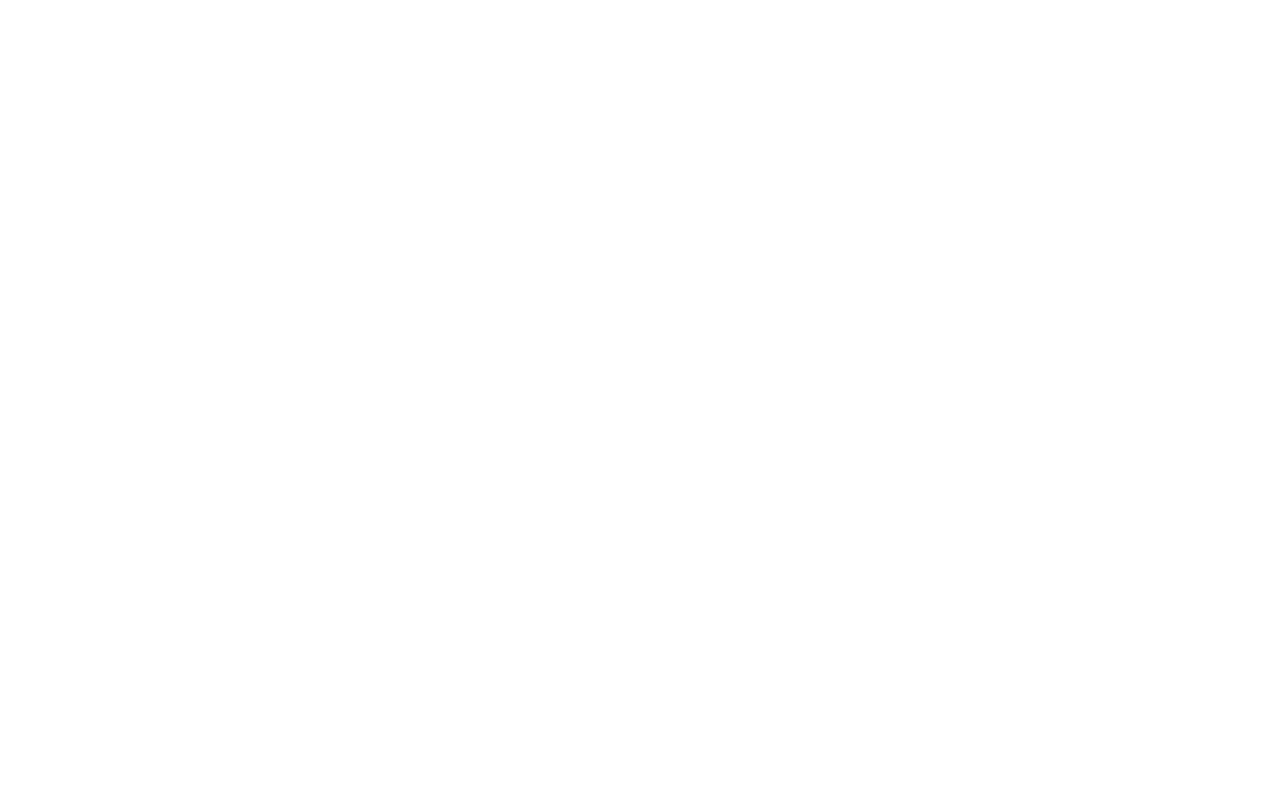
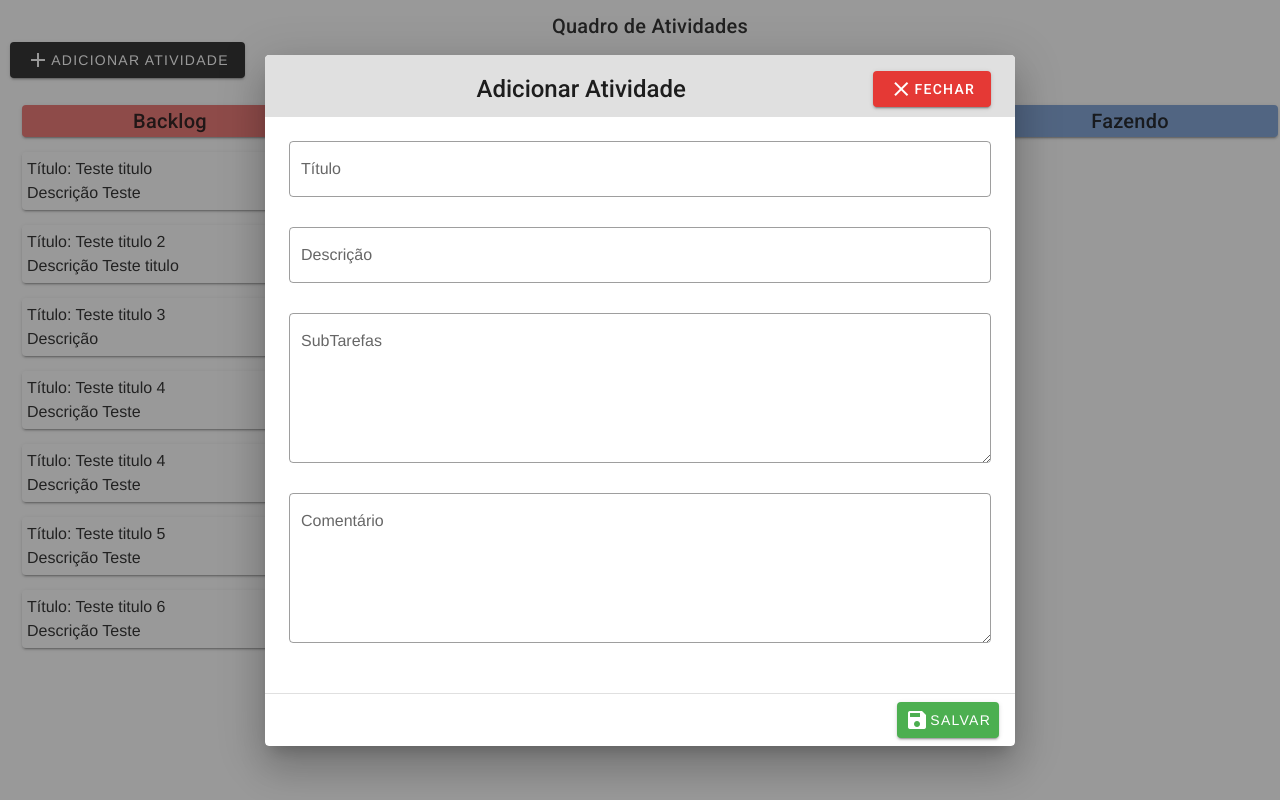
Before and after one commit to ViniciusTAC/ProjetoVue, a Vue app in the folder taskboard/: page /criar_atividade in a window 1280 px wide. Built offline with nearby package versions, Linux system fonts and the light colour scheme; data requests are answered from the project's data file.

Commit message:
alteração de backend e criação de rotas

```diff
--- a/taskboard/db/db.json
+++ b/taskboard/db/db.json
@@ -1,4 +1,77 @@
 {
-    "status": [],
-    "atividades": []
+  "status": [
+    {
+      "idStatus": 1,
+      "tipo": "Backlog",
+      "color": "#ea6e6b"
+    },
+    {
+      "idStatus": 2,
+      "tipo": "Priorizadas",
+      "color": "#bd3dbd"
+    },
+    {
+      "idStatus": 3,
+      "tipo": "A Fazer",
+      "color": "#7d7d7d"
+    },
+    {
+      "idStatus": 4,
+      "tipo": "Fazendo",
+      "color": "#799fd4"
+    },
+    {
+      "idStatus": 5,
+      "tipo": "Revisando",
+      "color": "#e08d6f"
+    },
+    {
+      "idStatus": 6,
+      "tipo": "Prontas",
+      "color": "#a6eca5"
+    }
+  ],
+  "atividades": [
+    {
+      "title": "Teste titulo",
+      "description": "Teste",
+      "id": 1,
+      "idStatus": 1
+    },
+    {
+      "title": "Teste titulo 2",
+      "description": "Teste titulo",
+      "idStatus": 1,
+      "id": 2
+    },
+    {
+      "title": "Teste titulo 3",
+      "idStatus": 1,
+      "id": 3
+    },
+    {
+      "title": "Teste titulo 4",
+      "description": "Teste",
+      "idStatus": 1,
+      "id": 4
+    },
+    {
+      "title": "Teste titulo 4",
+      "description": "Teste",
+      "idStatus": 1,
+      "id": 5
+    },
+    {
+      "title": "Teste titulo 5",
+      "description": "Teste",
+      "idStatus": 1,
+      "id": 6
+    },
+    {
+      "title": "Teste titulo 6",
+      "description": "Teste",
+      "idStatus": 1,
+      "id": 7
+    }
+  ]
 }
--- a/taskboard/src/App.vue
+++ b/taskboard/src/App.vue
@@ -1,5 +1,5 @@
 <template>
-  <v-app>
+  <v-app id="app">
     <v-main>
       <router-view />
     </v-main>
@@ -14,3 +14,14 @@ export default {
   }),
 };
 </script>
+<style>
+#app {
+  font-family: Avenir, Helvetica, Arial, sans-serif;
+  -webkit-font-smoothing: antialiased;
+  -moz-osx-font-smoothing: grayscale;
+  overflow-x: auto;
+  white-space: nowrap;
+  -webkit-overflow-scrolling: touch;
+}
+
+</style>
--- a/taskboard/src/components/Column-Title.vue
+++ b/taskboard/src/components/Column-Title.vue
@@ -4,8 +4,8 @@
 
         div v-for atividades.filter( status.idStatus)
             card -> detalhes da atividade -->
-        <v-card>
-            titulo
+        <v-card :color="status.color" class="title">
+            {{ status.tipo }}
         </v-card>
 
 
@@ -15,7 +15,11 @@
 <script>
 
 export default {
-    props: {},
+    props: {
+        status: {
+            type: Object
+        }
+    },
     components: {
     },
     name: 'Título',
@@ -24,4 +28,8 @@ export default {
 }
 </script>
 
-<style scoped></style>
+<style scoped>
+.title{
+    text-align: center;
+}
+</style>
--- a/taskboard/src/components/Column.vue
+++ b/taskboard/src/components/Column.vue
@@ -5,8 +5,14 @@
         div v-for atividades.filter( status.idStatus)
             card -> detalhes da atividade -->
 
-        <column-title />
-        <task-card />
+        <column-title :status="status" />
+        <div v-for="(task) in taskList.filter(
+            (tsk) => tsk.idStatus == status.idStatus
+        )" :key="task.id">
+            <task-card :task="task" />
+
+        </div>
+
 
     </div>
 </template>
@@ -15,19 +21,38 @@
 import ColumnTitle from "./Column-Title.vue"
 import TaskCard from "./Task-Card.vue"
 export default {
-    props: {},
+    props: {
+        status: {
+            type: Object
+        }
+    },
     components: {
         ColumnTitle,
         TaskCard,
     },
     name: 'Coluna',
     data: () => ({
+        taskList: [],
     }),
+    methods: {
+        async getData() {
+            const req = await fetch("http://localhost:3000/atividades");
+            this.taskList = await req.json();
+        }
+    },
+    created() {
+    },
+    mounted() {
+        this.getData();
+    },
+    watch: {
+        $route(to, from) {
+            //console.log("watch  $route", from)
+
+            this.getData()
+        },
+    }
 }
 </script>
 
-<style scoped>
-.column {
-    width: 100%;
-}
-</style>
+<style scoped></style>
--- a/taskboard/src/components/Columns.vue
+++ b/taskboard/src/components/Columns.vue
@@ -1,8 +1,8 @@
 <template>
     <div class="columns">
-        <v-row>
-            <v-col v-for="n in 6">
-                <column />
+        <v-row class="row">
+            <v-col no-gutters v-for="(status) in statusList" :key="status.idStatus">
+                <column :status="status" />
             </v-col>
         </v-row>
     </div>
@@ -17,12 +17,28 @@ export default {
     },
     name: 'Colunas',
     data: () => ({
+        statusList: []
     }),
+    methods: {
+        async getStatus() {
+            const req = await fetch("http://localhost:3000/status");
+            this.statusList = await req.json();
+        }
+    },
+    created() {
+    },
+    mounted() {
+        this.getStatus();
+    },
 }
 </script>
 
 <style scoped>
 .columns {
+    width: 150%;
     margin-top: 15px;
 }
+.row{
+    margin: 0;
+}
 </style>
--- a/taskboard/src/components/Home.vue
+++ b/taskboard/src/components/Home.vue
@@ -1,37 +1,88 @@
 <template>
-  <div class="quadro">
-    <h1 class="titulo">
+  <div class="board">
+    <h1 class="title">
       Quadro de Atividades
     </h1>
-    <v-btn color="primary" @click="">
+    <v-btn color="primary" dark @click="addRoute()">
       <v-icon>
         mdi-plus
       </v-icon>
-      Adicionar Atividade</v-btn>
+      Adicionar Atividade
+    </v-btn>
+    <task :open="open" @close="open = false" />
     <columns />
   </div>
 </template>
 
 <script>
+import Task from "./Task.vue"
 import Columns from "./Columns.vue"
 export default {
   props: {},
   components: {
-    Columns,
+    Task, Columns,
   },
   name: 'Home',
   data: () => ({
+    open: false
   }),
+  methods: {
+    openDialog() {
+      this.open = true
+    },
+    checkModal() {
+      //console.log('checkModal open:',this.open)
+      if (this.$route.name == 'CriarAtividade' || this.$route.name == 'EditarAtividade') {
+        this.open = true;
+      } else {
+        this.open = false;
+      }
+
+    },
+    addRoute() {
+      this.$router.push({
+        name: 'CriarAtividade'
+      }).catch(() => { })
+
+    }
+  },
+  created() {
+    this.checkModal();
+  },
+  mounted() {
+  },
+  watch: {
+    $route(to, from) {
+
+
+      //console.log("teste")
+      this.checkModal();
+      // if (this.$route.name == 'CriarAtividade') {
+      //   this.checkModal();
+      // }
+      // else {
+      //   this.checkModal();
+      // }
+    },
+    open(to, from) {
+      // if (from || to == false) {
+      //   console.log('from')
+      // }
+      if (to == false) {
+        this.$router.push('/').catch(() => { })
+      }
+    }
+  },
 }
 </script>
 
 <style scoped>
-.quadro {
+.board {
   margin: 10px;
   width: 100%;
 }
 
-.titulo {
+.title {
   text-align: center;
 }
 </style>
--- a/taskboard/src/components/Task-Card.vue
+++ b/taskboard/src/components/Task-Card.vue
@@ -4,28 +4,79 @@
 
         div v-for atividades.filter( status.idStatus)
             card -> detalhes da atividade -->
-        <v-card>
-            atividade
+
+        <v-card class="card" @click="addRoute(task.id)">
+            Título: {{ task.title }}
+            <br>
+            Descrição {{ task.description }}
         </v-card>
+        <task :open="open" @close="open = false" />
+
 
 
     </div>
 </template>
 
 <script>
-
+import Task from "./Task.vue"
 export default {
-    props: {},
+    props: {
+        task: {
+            type: Object
+        }
+    },
     components: {
+        Task
     },
     name: 'CardAtividade',
     data: () => ({
+        open: false
     }),
+    methods: {
+        openDialog() {
+            this.open = true
+        },
+        checkModal() {
+            if (this.$route.name == 'CriarAtividade' || this.$route.name == 'EditarAtividade') {
+                this.aberto = true;
+
+            } else {
+                this.aberto = false;
+            }
+
+        },
+        addRoute(id) {
+            this.$router.push({
+                name: 'EditarAtividade', params: {
+                    id: id
+                }
+            }).catch(() => { })
+        }
+
+    },
+    created() {
+    },
+    mounted() {
+    },
+    watch: {
+        $route(to, from) {
+            this.checkModal();
+        },
+        open(to, from) {
+            if (to == false) {
+                this.$router.push('/').catch(() => { })
+            }
+        }
+    },
 }
 </script>
 
 <style scoped>
-.taskCard{
+.taskCard {
     margin-top: 15px;
 }
+
+.card {
+    padding: 5px;
+}
 </style>
--- /dev/null
+++ b/taskboard/src/components/Task.vue
@@ -0,0 +1,110 @@
+<template>
+    <div>
+        <v-dialog v-model="open" width="750">
+            <template v-slot:activator="{ open }">
+            </template>
+
+            <v-card>
+                <v-card-title class="text-h5 grey lighten-2">
+                    <v-spacer></v-spacer>
+                    <span v-if="!checkEdition">Adicionar Atividade</span>
+                    <span v-else>Editando Atividade id: {{ task.id }}
+                        <br>
+                        Título: {{ task.title }}
+                    </span>
+                    <v-spacer></v-spacer>
+                    <v-btn color="error" dark @click="$emit('close')">
+                        <v-icon>
+                            mdi-close
+                        </v-icon>
+                        Fechar
+
+                    </v-btn>
+                </v-card-title>
+
+                <br>
+                <v-card-text>
+                    <v-text-field label="Título" outlined v-model="task.title"></v-text-field>
+                    <v-text-field label="Descrição" outlined v-model="task.description"></v-text-field>
+                    <v-textarea outlined name="input-7-2" label="SubTarefas" v-model="task.subtasks"></v-textarea>
+                    <v-textarea outlined name="input-7-2" label="Comentário" v-model="task.comment"></v-textarea>
+                </v-card-text>
+
+                <v-divider></v-divider>
+
+                <v-card-actions>
+                    <v-spacer></v-spacer>
+                    <v-btn color="sucess" dark @click="save()">
+                        <v-icon>
+                            mdi-content-save
+                        </v-icon>
+                        Salvar
+
+                    </v-btn>
+                </v-card-actions>
+            </v-card>
+        </v-dialog>
+    </div>
+</template>
+
+<script>
+
+export default {
+    props: {
+        open: {
+            type: Boolean
+        }
+    },
+    components: {
+    },
+    name: 'Atividade',
+    data: () => ({
+        task: {},
+        checkEdition: false
+    }),
+    methods: {
+        save() {
+            this.addTask()
+        },
+        async addTask() {
+            this.task.idStatus = 1
+            const dataJson = JSON.stringify(this.task);
+            const req = await fetch("http://localhost:3000/atividades", {
+                method: "POST",
+                headers: { "content-Type": "application/json" },
+                body: dataJson
+            });
+            this.$emit('close')
+        },
+        async getData() {
+
+            const req = await fetch("  http://localhost:3000/atividades?id=" + this.$route.params.id);
+            const atividades = await req.json();
+            this.task = atividades[0]
+        },
+        checkingEdit() {
+            //console.log("teste")
+            if (this.$route.params.id == undefined) {
+                this.checkEdition = false
+                this.task = {}
+
+            } else {
+                this.checkEdition = true
+                this.getData()
+            }
+        },
+    },
+    watch: {
+        $route() {
+            //console.log(this.$route.params.id)
+            this.checkingEdit()
+        },
+        open() {
+            //console.log("watch open", this.open)
+            this.checkingEdit()
+        }
+    }
+}
+</script>
+
+<style scoped></style>
--- a/taskboard/src/router/index.js
+++ b/taskboard/src/router/index.js
@@ -8,7 +8,19 @@ const routes = [
   {
     path: '/',
     name: 'home',
-    component: Home
+    component: Home,
+    children: [
+      {
+        name: 'CriarAtividade',
+        path: 'criar_atividade',
+        component: () => import('../components/Task.vue')
+      },
+      {
+        name: 'EditarAtividade',
+        path: "editar_atividade/:id",
+        component: () => import('../components/Task.vue')
+      }
+    ]
   }
   // },
   // {
```
